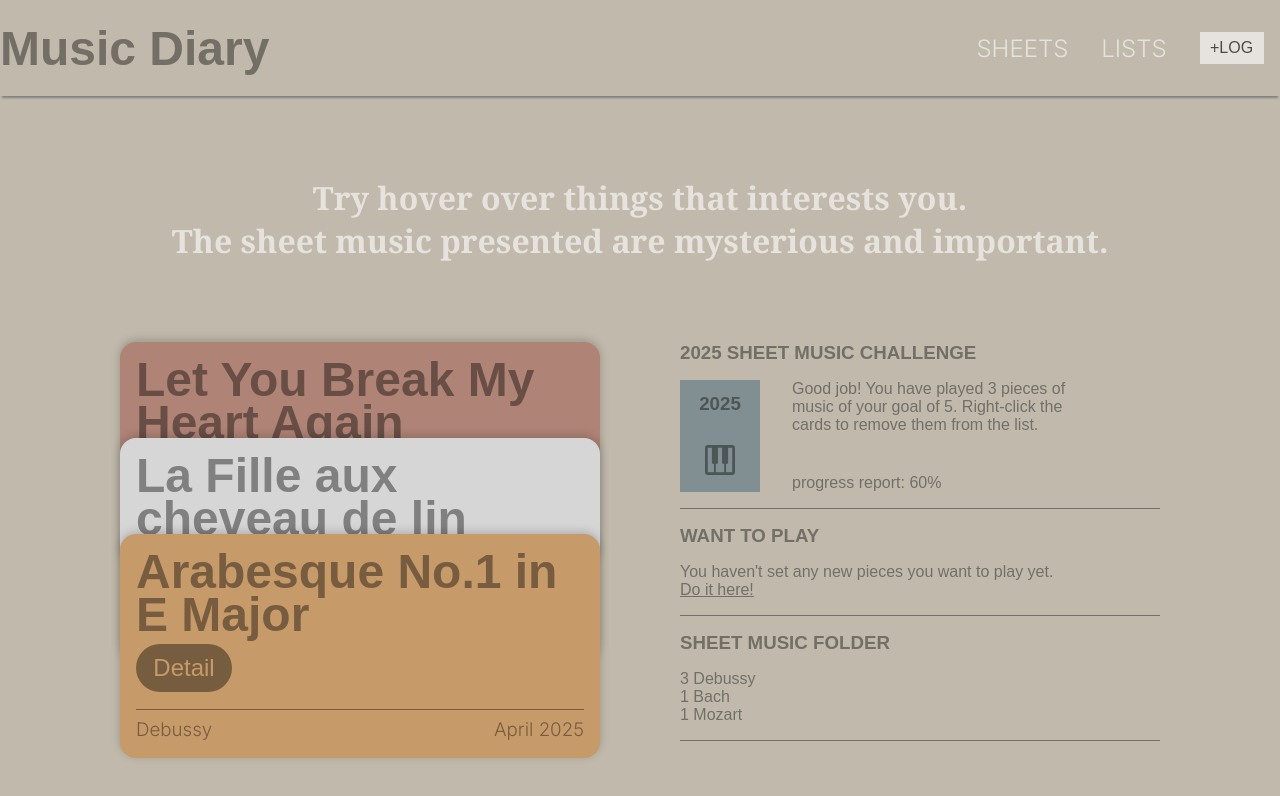
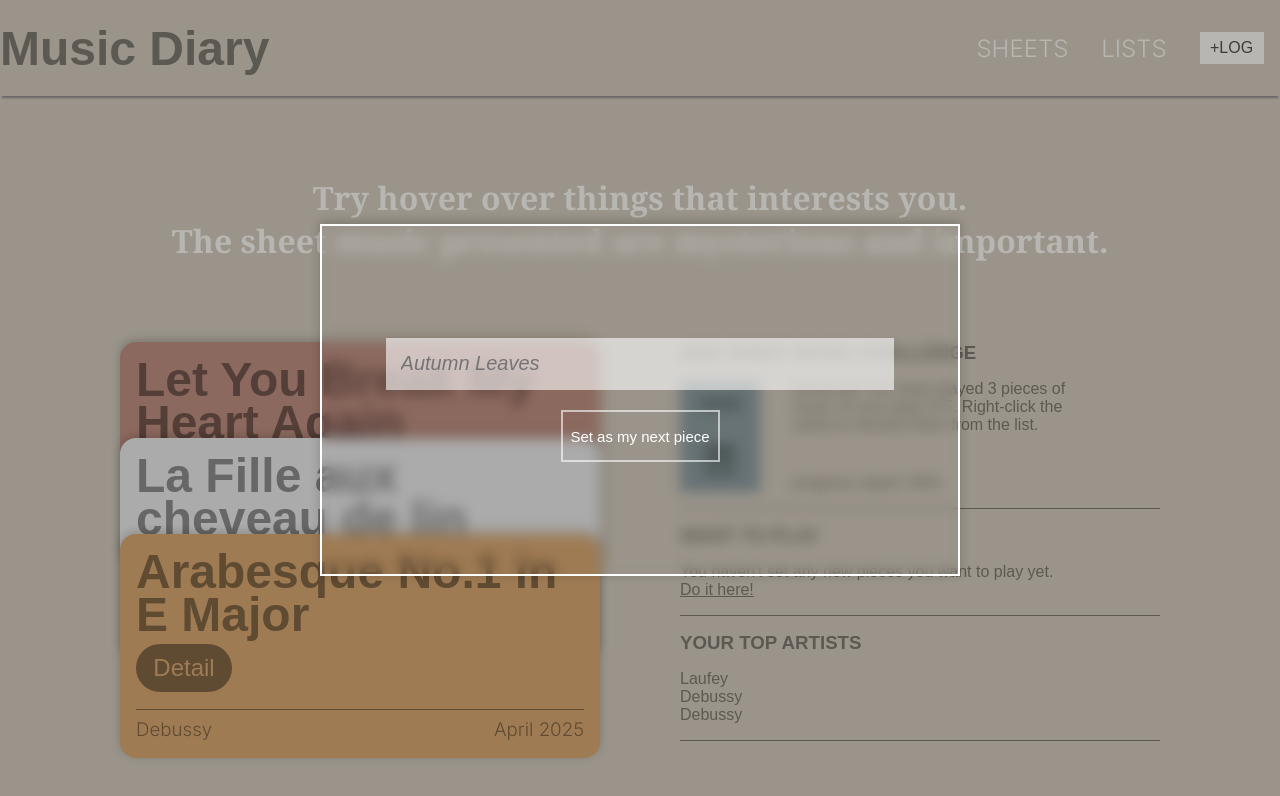
Before and after one commit to RandyTylor69/music-diary, a React (Create React App) app: page / in a window 1280 px wide. Both pictures are taken after a click on the element "Do it here!". Shown: the top 796 px of the page. Built offline with nearby package versions, Linux system fonts and the light colour scheme.

Commit message:
wantToPlay section finished

```diff
--- a/src/App.css
+++ b/src/App.css
@@ -331,4 +331,41 @@ form button:hover {
 }
 .emptyMsg span:hover {
   text-decoration-color: rgb(232, 232, 232);
+}
+
+.wtp-form {
+  height: 14rem;
+  width: 30rem;
+  top: 50%;
+  left: 50%;
+  transform: translate(-50%, -50%);
+  -webkit-backdrop-filter: blur(0.4rem);
+          backdrop-filter: blur(0.4rem);
+  z-index: 9999;
+  position: fixed;
+  margin: auto;
+  border: 2px solid white;
+  box-shadow: 0px -2px 10px rgba(0, 0, 0, 0.2);
+  display: flex;
+  flex-direction: column;
+  justify-content: center;
+  align-items: center;
+  gap: 20px;
+  font-family: Arial, Helvetica, sans-serif;
+  color: rgba(255, 255, 255, 0.9);
+}
+.wtp-form button {
+  border: 2px solid rgba(255, 255, 255, 0.6);
+  background-color: transparent;
+  cursor: pointer;
+  height: 30%;
+  width: 25%;
+  font-size: 15px;
+  color: white;
+  font-size: 20px;
+  transition: 0.3s;
+}
+.wtp-form button:hover {
+  background-color: rgba(255, 255, 255, 0.4);
+  color: white;
 }/*# sourceMappingURL=App.css.map */
--- a/src/App.js
+++ b/src/App.js
@@ -8,6 +8,7 @@ import Form from "./components/Form.tsx";
 import { Colors } from "./Colors.js";
 import Warning from "./components/Warning.tsx";
 import EmtpyMsg from "./components/EmptyMsg.tsx";
+import WTP from "./components/WTP.tsx";
 
 function App() {
   // hide form
@@ -30,6 +31,8 @@ function App() {
     },
   ]);
   const [warning, setWarning] = React.useState(false);
+  const [wantToPlay, setWantToPlay] = React.useState(false);
+  const [wtpPiece, setWtpPiece] = React.useState("");
 
   function displayForm() {
     if (cards.length === 5) {
@@ -89,12 +92,40 @@ function App() {
     );
   });
 
-  console.log(cards);
+  // update the sheet music folder (renamed to Your Top Artists)
+
+  const displayArtists = cards.map(card=>{
+    return(
+      <p>
+        {card.artistName}
+      </p>
+    )
+  })
+
+  // update the want to play section
+  function WTPForm(){
+    // hides / displays the form
+    setWantToPlay(prev=>!prev)
+  }
+
+  function toggleWTP(formData) {
+
+    setWtpPiece(formData.get("wtpPiece"))
+    setWantToPlay(prev=>!prev)
+
+  }
+
+  function markComplete(){
+    setWtpPiece("")
+  }
+
+  console.log(wtpPiece)
 
   return (
     <>
       {warning && <Warning toggleWarning={toggleWarning} />}
       {formDisplay && <Form handleSubmit={handleSubmit} />}
+      {wantToPlay && <WTP toggleWTP = {toggleWTP} WTPForm = {WTPForm}/>}
       <Header displayForm={displayForm} />
       <Greeting />
 
@@ -102,8 +133,15 @@ function App() {
         <EmtpyMsg toggleForm = {toggleForm}/>
       ) : (
         <section className="main-section">
-          <Cards displayCards={displayCards} deleteCard={deleteCard} />
-          <Update cards={cards} />
+          <Cards displayCards={displayCards}
+            deleteCard={deleteCard} />
+          <Update cards={cards}
+            displayArtists = {displayArtists}
+            WTPForm = {WTPForm}
+            toggleWTP = {toggleWTP}
+            wtpPiece = {wtpPiece}
+            markComplete = {markComplete}
+            />
         </section>
       )}
     </>
--- a/src/components/Update.tsx
+++ b/src/components/Update.tsx
@@ -12,31 +12,31 @@ export default function Update(props: any) {
           </div>
           <div className="para-container">
             <p>
-              Good job! You have played {props.cards.length} pieces of music of your goal of 5.
-              Right-click the cards to remove them from the list.
+              Good job! You have played {props.cards.length} pieces of music of
+              your goal of 5. Right-click the cards to remove them from the
+              list.
             </p>
-            <p>progress report: {props.cards.length / 5 * 100}%</p>
+            <p>progress report: {(props.cards.length / 5) * 100}%</p>
           </div>
         </div>
       </article>
 
       <article className="want-to-play">
         <h3>WANT TO PLAY</h3>
-        <p>
-          You haven't set any new pieces you want to play yet. <br></br>
-          <span>Do it here!</span>
-        </p>
+        {props.wtpPiece !== "" ? (
+          <p>{props.wtpPiece} <br></br> <span onClick={props.WTPForm}>reset</span> / <span onClick={props.markComplete}>mark as complete</span></p>
+        ) : (
+          <p>
+            You haven't set any new pieces you want to play yet. <br></br>
+            <span onClick={props.WTPForm}>Do it here!</span>{" "}
+          </p>
+        )}
       </article>
 
       <article className="sheet-music-folder">
-        <h3>SHEET MUSIC FOLDER</h3>
-        <div>
-          <p>3 Debussy</p>
-          <p>1 Bach</p>
-          <p>1 Mozart</p>
-        </div>
+        <h3>YOUR TOP ARTISTS</h3>
+        <div>{props.displayArtists}</div>
       </article>
-
     </section>
   );
 }
--- /dev/null
+++ b/src/components/WTP.tsx
@@ -0,0 +1,13 @@
+export default function WTP(props: any) {
+  return (
+    <>
+      <form action={props.toggleWTP}>
+        <input name="wtpPiece" placeholder="Autumn Leaves" />
+        <button type="submit">
+          Set as my next piece
+        </button>
+      </form>
+      <div className="overlay"></div>
+    </>
+  );
+}
```
Also changed, not shown: src/App.scss (+37 -0 lines), 1 other file (tests, documents, lock files or other folders).
